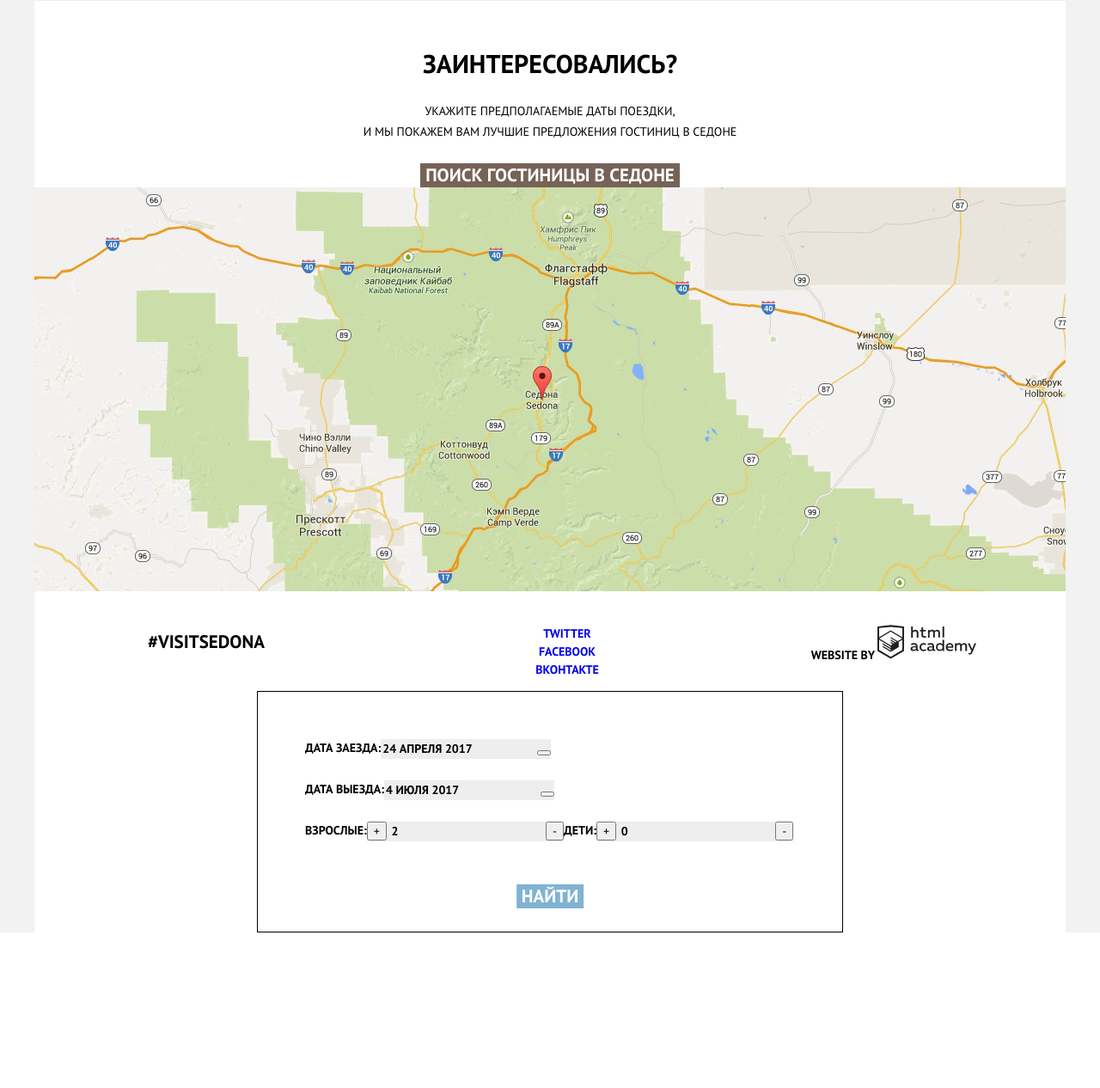
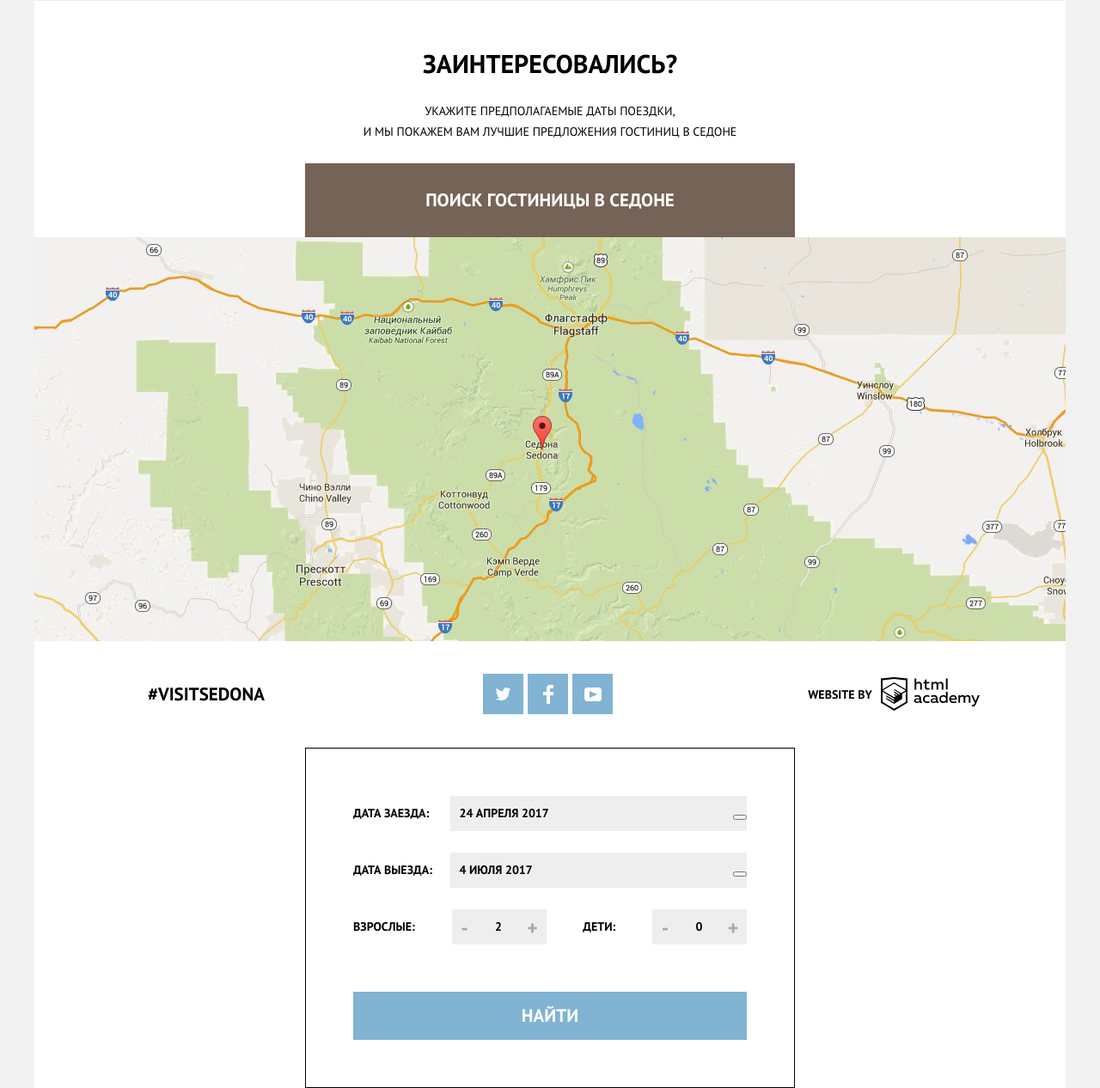
Before and after one commit to VanillaWulf/473505-sedona, a PHP site: page / in a window 1280 px wide. Shown: the part 1881-3147 px from the top of the page at 86% size. Before the commit the page ends 2966 px from the top, so only its background shows below. Run offline with PHP 8.4, Linux system fonts and the light colour scheme.

Commit message:
промежуточное

```diff
--- a/css/style.css
+++ b/css/style.css
@@ -140,6 +142,7 @@ a{
   color: rgb(255,255,255);
   text-transform: uppercase;
   border: none;
+  padding: 30px 140px;
 }
 
 .modal-open:focus,
@@ -187,6 +189,8 @@ a{
   color: rgb(255,255,255);
   text-transform: uppercase;
   border: none;
+  width:100%;
+  padding: 15px 195px;
 }
 
 .modal-find-start:focus,
@@ -204,16 +208,17 @@ a{
   width: 1200px;
   height: 470px;
   background-repeat: no-repeat;
-  margin-bottom: 25px;
-}
+
+  }
+
+/*footer*/
 
 .tag{
   line-height: 26px;
   font-size: 21px;
   text-align: center;
+  margin: 0px;
 }
-
-/*footer*/
 
 .social{
   text-align: center;
@@ -228,6 +233,11 @@ a{
   text-align: center;
 }
 
+.footer-text{
+  display: inline-block;
+
+}
+
 /*catalog*/
 
 .filter {
@@ -511,6 +525,9 @@ body{
 
 .main-footer{
   display: flex;
+  padding-bottom: 35px;
+  padding-top:35px;
+  align-items: center;
 }
 
 .tag{
@@ -532,19 +550,45 @@ body{
   padding-right: 70px;
 }
 
+.footer-logo{
+  width: 115px;
+  height: 40px;
+  background-image: url('../img/html-academy-logo.svg');
+  background-repeat: no-repeat;
+  background-position: center;
+  color: red;
+}
+
+.footer-text{
+  margin-right: 10px;
+  color: rgb(0,0,0);
+}
+
+.copyrights-link{
+  display: flex;
+  align-items: center;
+  justify-content: center;
+}
+
+.footer-logo:hover,
+.footer-logo:focus{
+  color: red;
+  background-color: red;
+}
+
 .filter{
   margin-bottom: 30px;
 }
 
 fieldset{
-  width: 240px;
+  width: 255px;
   padding: 0;
   margin: 0;
 }
 
 .filter-column{
   width: 320px;
-  padding-left: 250px;
+  padding-left: 230px;
   }
 
 .price-value{
@@ -572,17 +617,37 @@ fieldset{
   width: 100%;
 }
 
-.filter-show,
-.modal-find-start{
+.filter-show,{
   cursor: pointer;
   position: absolute;
   transform: translateX(50%);
   right: 50%;
 }
 
+/*.modal-find-start*/
+
 .filter-option{
-  margin-bottom: 20px;
+  margin-bottom: 25px;
 }
+
+.filter-hotel label::before{
+  content: " ";
+  position: absolute;
+  width: 26px;
+  height: 23px;
+  left: 0;
+  background-image: url('../img/checkbox-off.svg');
+  background-repeat: no-repeat;
+  background-position: 0 0;
+  color: rgb(255,255,255);
+}
+
+.filter-hotel input[type="checkbox"]:checked + label::before{
+  background-image: url('../img/checkbox-on.svg');
+  background-repeat: no-repeat;
+  background-position: 0 0;
+}
+/*disabled*/
 
 
 .catalog-sort{
@@ -684,23 +779,90 @@ fieldset{
 .modal-find{
   width:570px;
   margin: auto;
-  border: 1px solid black;
   padding: 55px;
   position: relative;
+  box-sizing: border-box;
+  border: 1px solid black;
   }
+
+.person-input{
+  width: 110px;
+}
+
+#grown-ups,
+#children{
+  width: 42px;
+  padding: 10px 10px;
+  box-sizing: border-box;
+  text-align: center;
+}
+
+#date-in,
+#date-out{
+  width: 305px;
+  padding: 10px 10px;
+}
+
+.plus,
+.minus{
+  width: 30px;
+  border: none;
+  padding: 6px 5px;
+  background-color: rgb(238,238,238);
+  color: rgb(169,169,169);
+  font-size: 24px;
+  vertical-align: middle;
+  /*height: 100%;*/
+  font-weight: 800;
+}
+
+.plus:hover,
+.minus:hover,
+.plus:focus,
+.minus:focus{
+  color: rgb(0,0,0);
+}
+
+.plus:active,
+.minus:active{
+  color: rgb(129,179,210);
+}
 
 .find-hotel-group{
   display: flex;
   margin-bottom: 25px;
+  justify-content: space-between;
+  align-items: center;
 }
 
 .person{
-  margin-bottom:50px;
+  margin-bottom:55px;
   position: relative;
 }
 
+.social-list{
+  display: flex;
+  justify-content: center;
+  margin: 0px;
+  padding: 0px;
+}
 
+.social-item{
+  width: 47px;
+  height: 47px;
+  background-color: rgb(129,179,210);
+  display: flex;
+  align-items: center;
+  justify-content: center;
+  flex-wrap: wrap;
+  margin-right: 5px;
+}
 
-.date-input{
-  flex-shrink: 2;
+.social-item:hover,
+.social-item:focus{
+  background-color: rgb(102,158,192);
 }
+
+.social-item:active svg{
+  opacity: 0.3;
+}
--- a/index.html
+++ b/index.html
@@ -122,18 +122,32 @@
     </main>
     <footer class="main-footer">
       <div class="tag">
-        <p>#visitsedona</p>
+        <span>#visitsedona<span>
       </div>
       <div class="social">
         <ul class="social-list">
-          <li><a href="#" aria-label="Twitter">Twitter</a></li>
-          <li><a href="#" aria-label="Facebook">Facebook</a></li>
-          <li><a href="#" aria-label="Вконтакте">Вконтакте</a></li>
+          <li><a class="social-item" href="#" aria-label="Twitter">
+            <svg xmlns="http://www.w3.org/2000/svg" xmlns:xlink="http://www.w3.org/1999/xlink" width="17" height="15" viewBox="0 0 17 15"><path fill="#FFF" d="M10.95.144c1.685-.496 2.984.27 3.577 1.179.673-.231 1.331-.481 2.011-.708a2.345 2.345 0 0 1-.857 1.768c.685.17 1.304-.491 1.304-.491-.169 1-1.006 1.788-1.563 2.024-.231 6.75-3.175 11.217-10.077 11.082h-.446c-.41 0-4.164-.46-4.898-1.887 2.271.196 3.893-.422 4.693-1.177-.96-.3-2.679-.477-2.979-2.95.349.106.564.228 1.19.119C1.705 8.247.374 7.53.448 5.33c.285.328 1.067.536 1.34.472C1.085 5.561-.182 2.442.894.85c1.818 1.854 3.735 3.606 7.152 3.773C8.254 2.33 9.183.793 10.95.144z"/></svg>
+            </a>
+          </li>
+          <li><a class="social-item" href="#" aria-label="Facebook">
+            <svg xmlns="http://www.w3.org/2000/svg" width="12" height="22" viewBox="0 0 12 22"><path fill="#FFF" d="M12 4V0H8a4 4 0 0 0-4 4v4H0v4h4v10h4V12h4V8H8V4h4z"/></svg>
+            </a>
+          </li>
+          <li><a class="social-item" href="#" aria-label="Youtube">
+            <svg xmlns="http://www.w3.org/2000/svg" xmlns:xlink="http://www.w3.org/1999/xlink" width="20" height="16" viewBox="0 0 20 16"><path fill="#FFF" d="M17 0H3C1.35 0 0 1.35 0 3v10c0 1.65 1.35 3 3 3h14c1.65 0 3-1.35 3-3V3c0-1.65-1.35-3-3-3zM6.027 11.998V4.002L15.014 8l-8.987 3.998z"/></svg>
+          </a></li>
           <!--убрать текст для ссылок, сделать для них состояние focus в css-->
       </ul>
       </div>
       <div class="copyrights">
-        <p>WEBSITE by <a href="https://htmlacademy.ru/intensive/htmlcss"><img src="img/html-academy-logo.svg" alt="Логотип Академии" width="115" height="40"></a></p>
+        <div class="copyrights-link">
+           <p class="footer-text">WEBSITE by </p>
+           <a href="https://htmlacademy.ru/intensive/htmlcss">
+             <div class="footer-logo">
+             </div>
+           </a>
+         </div>
       </div>
     </footer>
 
@@ -157,15 +171,15 @@
         <div class="find-hotel-group person">
           <label for="grown-ups">Взрослые:</label>
           <div class="person-input">
+            <button class="button minus" type="button">-</button>
+            <input type="text" name="grown-ups" id="grown-ups" value="2">
             <button class="button plus" type="button">+</button>
-            <input type="text" name="grown-ups" id="grown-ups" value="2">
-            <button class="button minus" type="button">-</button>
           </div>
           <label for="children">Дети:</label>
           <div class="person-input">
+            <button class="button minus" type="button">-</button>
+            <input type="text" name="children" id="children" value="0">
             <button class="button plus" type="button">+</button>
-            <input type="text" name="children" id="children" value="0">
-            <button class="button minus" type="button">-</button>
           </div>
         </div>
         <button class="button modal-find-start" type="submit">Найти</button>
```
Also changed, not shown: other parts of css/style.css (+46 -9 lines), catalog.html (+13 -9 lines), img/checkbox-off.svg, img/checkbox-on.svg, img/html-academy-logo.svg.
